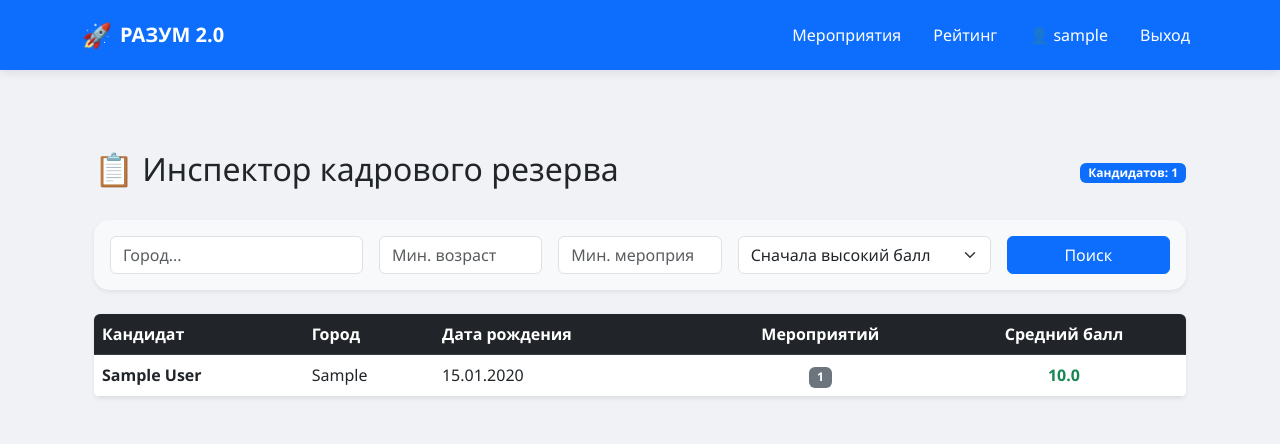
After one commit to MichaelUserBro/Hakoton_web-site, a Django app: page /inspector/ in a window 1280 px wide. The commit adds this page. Shown: the top 444 px of the page. Run offline with Django 5.2, Linux system fonts and the light colour scheme; a user stored in the database is signed in; tables that the repository leaves empty hold one stand-in row (values such as "Sample post").

Commit message:
Fix database fields and models

```diff
--- a/events/models.py
+++ b/events/models.py
@@ -14,7 +14,7 @@ class Event(models.Model):
     description = models.TextField(verbose_name="Описание")
     date = models.DateTimeField(verbose_name="Дата и время проведения")
     location = models.CharField(max_length=255, verbose_name="Место проведения")
-    reward_points = models.PositiveIntegerField(default=10, verbose_name="Баллы за участие")
+    points = models.PositiveIntegerField(default=10, verbose_name="Баллы за участие")
 
     # Новое поле: Тип мероприятия
     event_type = models.CharField(
--- a/templates/base.html
+++ b/templates/base.html
@@ -12,7 +12,6 @@
             min-height: 100vh;
         }
 
-        /* Фирменная синяя шапка */
         .navbar-custom {
             background-color: #0d6efd;
             padding: 12px 0;
@@ -29,7 +28,6 @@
             opacity: 0.8;
         }
 
-        /* Кнопка выхода */
         .logout-btn {
             background: none;
             border: none;
@@ -39,7 +37,6 @@
             cursor: pointer;
         }
 
-        /* Общий стиль карточек */
         .card {
             border: none;
             border-radius: 15px;
@@ -69,9 +66,16 @@
                     <a class="nav-link me-3" href="{% url 'users:leaderboard' %}">Рейтинг</a>
 
                     {% if user.is_authenticated %}
+                        {% if user.role == 'inspector' %}
+                            <a class="nav-link me-3 fw-bold text-warning" href="{% url 'users:hr_inspector' %}">
+                                🔍 Инспектор
+                            </a>
+                        {% endif %}
+
                         <a class="nav-link me-3" href="{% url 'users:profile' %}">
                             👤 {{ user.username }}
                         </a>
+
                         <form action="{% url 'logout' %}" method="post" class="d-inline">
                             {% csrf_token %}
                             <button type="submit" class="nav-link logout-btn">Выход</button>
--- a/users/forms.py
+++ b/users/forms.py
@@ -6,7 +6,7 @@ class MyUserCreationForm(UserCreationForm):
     class Meta(UserCreationForm.Meta):
         model = User
         # Добавляем поле role, чтобы оно появилось в форме
-        fields = ("username", "role")
+        fields = UserCreationForm.Meta.fields + ('birth_date', 'city', 'role')
 
     def __init__(self, *args, **kwargs):
         super().__init__(*args, **kwargs)
--- /dev/null
+++ b/users/templates/users/hr_inspector.html
@@ -0,0 +1,69 @@
+{% extends "base.html" %}
+
+{% block content %}
+<div class="container mt-4">
+    <div class="d-flex justify-content-between align-items-center mb-4">
+        <h2>📋 Инспектор кадрового резерва</h2>
+        <span class="badge bg-primary">Кандидатов: {{ candidates.count }}</span>
+    </div>
+
+    <div class="card shadow-sm border-0 mb-4 bg-light">
+        <div class="card-body">
+            <form method="GET" class="row g-3">
+                <div class="col-md-3">
+                    <input type="text" name="city" class="form-control" placeholder="Город..." value="{{ request.GET.city }}">
+                </div>
+                <div class="col-md-2">
+                    <input type="number" name="min_age" class="form-control" placeholder="Мин. возраст" value="{{ request.GET.min_age }}">
+                </div>
+                <div class="col-md-2">
+                    <input type="number" name="min_events" class="form-control" placeholder="Мин. мероприятий" value="{{ request.GET.min_events }}">
+                </div>
+                <div class="col-md-3">
+                    <select name="sort" class="form-select">
+                        <option value="-avg_score" {% if request.GET.sort == '-avg_score' %}selected{% endif %}>Сначала высокий балл</option>
+                        <option value="-events_count" {% if request.GET.sort == '-events_count' %}selected{% endif %}>Больше мероприятий</option>
+                        <option value="username" {% if request.GET.sort == 'username' %}selected{% endif %}>По алфавиту</option>
+                    </select>
+                </div>
+                <div class="col-md-2">
+                    <button type="submit" class="btn btn-primary w-100">Поиск</button>
+                </div>
+            </form>
+        </div>
+    </div>
+
+    <div class="table-responsive shadow-sm rounded">
+        <table class="table table-hover bg-white mb-0">
+            <thead class="table-dark">
+                <tr>
+                    <th>Кандидат</th>
+                    <th>Город</th>
+                    <th>Дата рождения</th>
+                    <th class="text-center">Мероприятий</th>
+                    <th class="text-center">Средний балл</th>
+                </tr>
+            </thead>
+            <tbody>
+                {% for c in candidates %}
+                <tr>
+                    <td><strong>{{ c.get_full_name|default:c.username }}</strong></td>
+                    <td>{{ c.city|default:"—" }}</td>
+                    <td>{{ c.birth_date|date:"d.m.Y"|default:"—" }}</td>
+                    <td class="text-center">
+                        <span class="badge bg-secondary">{{ c.events_count }}</span>
+                    </td>
+                    <td class="text-center text-success fw-bold">
+                        {{ c.avg_score|floatformat:1|default:"0.0" }}
+                    </td>
+                </tr>
+                {% empty %}
+                <tr>
+                    <td colspan="5" class="text-center text-muted py-4">Никого не нашли по таким критериям</td>
+                </tr>
+                {% endfor %}
+            </tbody>
+        </table>
+    </div>
+</div>
+{% endblock %}
--- a/users/urls.py
+++ b/users/urls.py
@@ -14,4 +14,6 @@ urlpatterns = [
     # Регистрация
     # .as_view() нужен, так как SignUpView — это класс, а не обычная функция
     path('register/', views.SignUpView.as_view(), name='register'),
+
+    path('inspector/', views.hr_inspector_view, name='hr_inspector'),
 ]
--- a/users/views.py
+++ b/users/views.py
@@ -1,8 +1,11 @@
 from django.shortcuts import render, redirect
-from django.contrib.auth.decorators import login_required
+from django.contrib.auth.decorators import login_required, user_passes_test
 from django.views import generic
 from django.urls import reverse_lazy
 from django.utils import timezone
+from django.db.models import Count, Avg, Q
+from django.utils.timezone import now
+from django.contrib.auth.decorators import user_passes_test
 
 from .models import User
 from .forms import MyUserCreationForm
@@ -38,11 +41,96 @@ def profile_view(request):
         }
 
     return render(request, 'users/profile.html', context)
+# 2. Личный кабинет
+@login_required
+def profile_view(request):
+    user_participations = Participation.objects.filter(user=request.user).select_related('event')
+    return render(request, 'users/profile.html', {
+        'user': request.user,
+        'participations': user_participations,
+    })
 
 # 3. Обновленный Рейтинг (6 столбцов: имя, 4 категории, сумма)
 def leaderboard_view(request):
     # Фильтруем только участников (студентов)
     # Сортируем по убыванию общей суммы баллов (поле 'points')
     users_top = User.objects.filter(role='participant').order_by('-points')[:100]
+    try:
+        users_top = User.objects.all().order_by('-points')[:100]
+    except Exception:
+        users_top = User.objects.all()[:100]
+    return render(request, 'users/leaderboard.html', {'users_top': users_top})
 
-    return render(request, 'users/leaderboard.html', {'users_top': users_top})
+# --- БЛОК ИНСПЕКТОРА ---
+
+def is_hr(user):
+    return user.is_staff or user.is_superuser
+
+# 1. Функция проверки прав: пускаем только тех, у кого роль 'inspector'
+def is_inspector(user):
+    return user.is_authenticated and (user.role == 'inspector' or user.is_superuser)
+
+from django.db.models import Count, Avg, Q
+
+@user_passes_test(is_inspector)
+def hr_inspector_view(request):
+    candidates = User.objects.annotate(
+        events_count=Count(
+            'participation',
+            # ИСПРАВЛЕНО: is_confirmed вместо status
+            filter=Q(participation__is_confirmed=True)
+        ),
+        avg_score=Avg(
+            # ИСПРАВЛЕНО: points вместо reward_points
+            'participation__event__points',
+            filter=Q(participation__is_confirmed=True)
+        )
+    ).distinct()
+
+    # --- Код фильтров (город, возраст и т.д.) остается без изменений ---
+    city_query = request.GET.get('city')
+    min_age = request.GET.get('min_age')
+    min_events = request.GET.get('min_events')
+    sort_by = request.GET.get('sort', '-avg_score')
+
+    if city_query:
+        candidates = candidates.filter(city__icontains=city_query)
+
+    if min_events:
+        candidates = candidates.filter(events_count__gte=min_events)
+
+    if min_age:
+        try:
+            current_year = now().year
+            birth_year_limit = current_year - int(min_age)
+            candidates = candidates.filter(birth_date__year__lte=birth_year_limit)
+        except (ValueError, TypeError):
+            pass
+
+    return render(request, 'users/hr_inspector.html', {
+        'candidates': candidates.order_by(sort_by),
+    })
+
+    # Дальше фильтры остаются как были...
+    city_query = request.GET.get('city')
+    min_age = request.GET.get('min_age')
+    min_events = request.GET.get('min_events')
+    sort_by = request.GET.get('sort', '-avg_score')
+
+    if city_query:
+        candidates = candidates.filter(city__icontains=city_query)
+
+    if min_events:
+        candidates = candidates.filter(events_count__gte=min_events)
+
+    if min_age:
+        try:
+            current_year = now().year
+            birth_year_limit = current_year - int(min_age)
+            candidates = candidates.filter(birth_date__year__lte=birth_year_limit)
+        except (ValueError, TypeError):
+            pass
+
+    return render(request, 'users/hr_inspector.html', {
+        'candidates': candidates.order_by(sort_by),
+    })
```
Also changed, not shown: events/admin.py (+5 -14 lines), events/forms.py (+5 -7 lines), events/views.py (+5 -5 lines), users/models.py (+15 -24 lines), analytics/migrations/0001_initial.py, analytics/migrations/0002_initial.py, analytics/migrations/0003_initial.py, events/migrations/0001_initial.py, events/migrations/0002_initial.py, events/migrations/0003_rename_reward_points_event_points.py (added), users/migrations/0001_initial.py, users/migrations/0002_alter_user_points.py (added).
